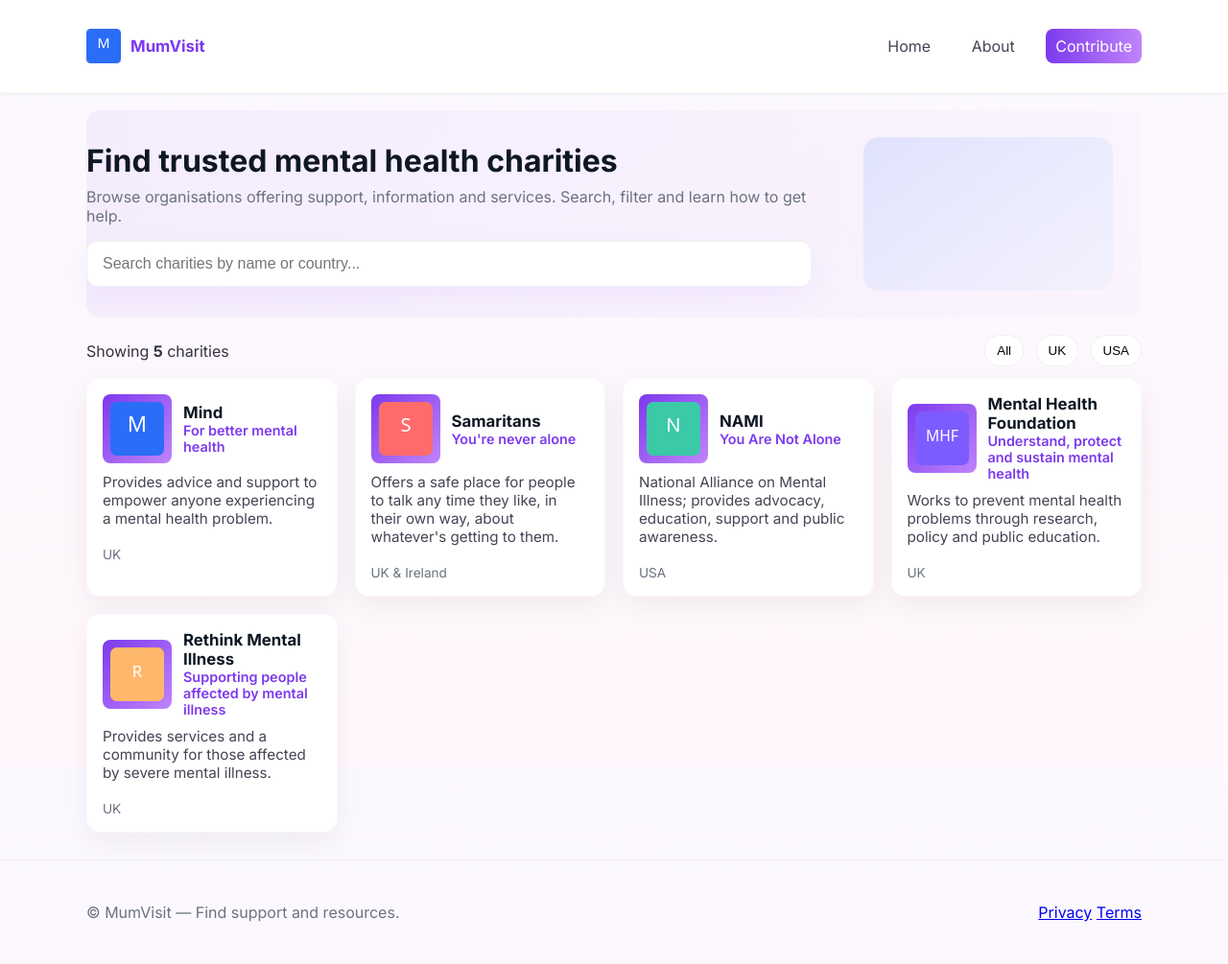
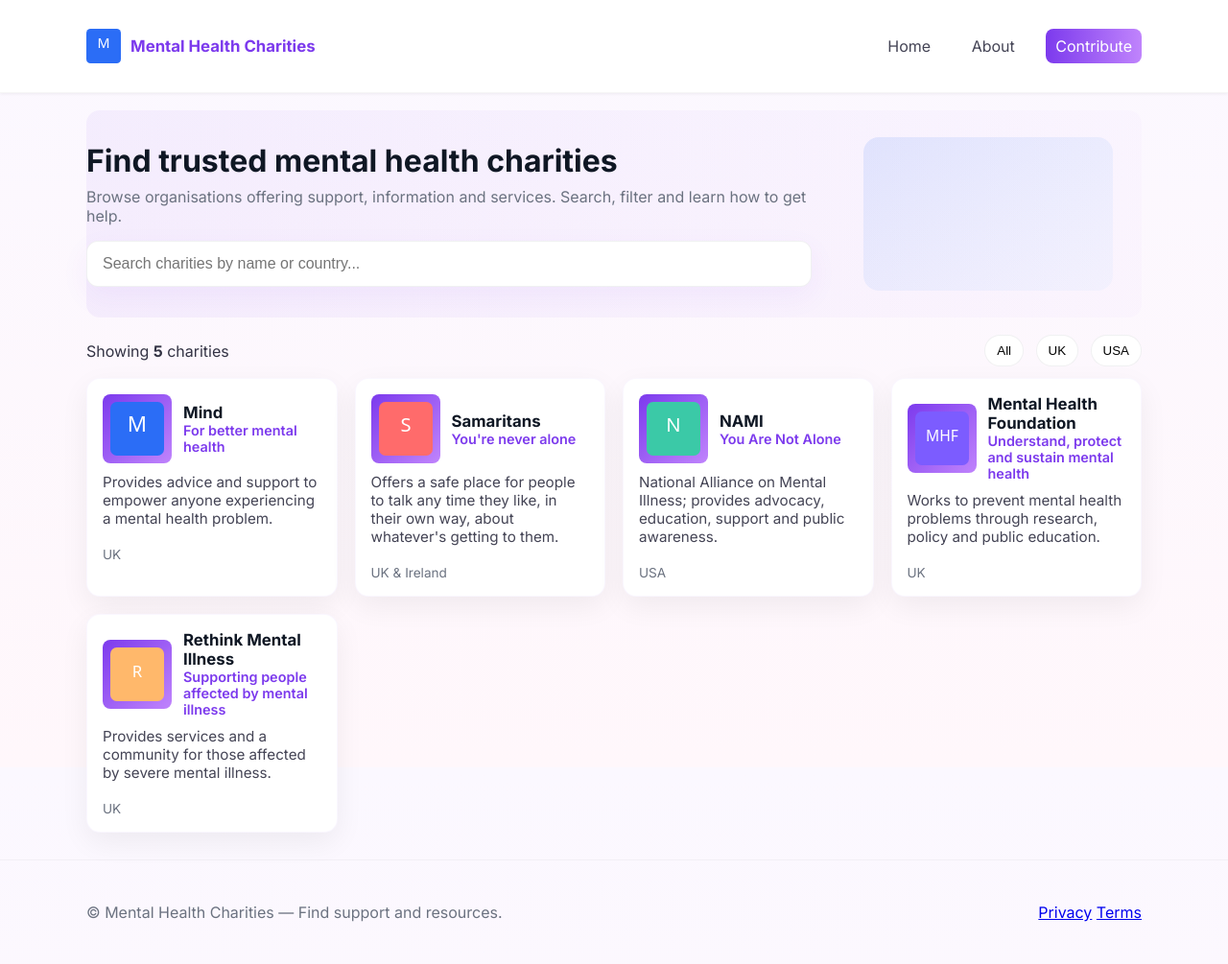
Before and after one commit to andyfast20-sketch/mumvisit, a Flask app: page / in a window 1280 px wide. Shown: the whole page at 96% size. Run offline with Flask 2, Linux system fonts and the light colour scheme.

Commit message:
Replace visible 'MumVisit' branding with 'Mental Health Charities'

```diff
--- a/templates/base.html
+++ b/templates/base.html
@@ -4,7 +4,7 @@
     <meta charset="utf-8">
     <meta name="viewport" content="width=device-width,initial-scale=1">
     <meta name="description" content="Find trusted mental health charities and organisations to get support.">
-    <title>{% block title %}MumVisit Site{% endblock %}</title>
+      <title>{% block title %}Mental Health Charities{% endblock %}</title>
     <!-- Google Fonts -->
     <link href="https://fonts.googleapis.com/css2?family=Inter:wght@300;400;600;700&display=swap" rel="stylesheet">
     <link rel="stylesheet" href="/static/css/style.css">
@@ -14,8 +14,8 @@
       <header class="site-header">
         <div class="container header-inner">
           <a class="brand" href="/">
-            <img src="/static/images/mind.svg" alt="MumVisit" class="brand-logo">
-            <span class="brand-name">MumVisit</span>
+            <img src="/static/images/mind.svg" alt="Mental Health Charities" class="brand-logo">
+            <span class="brand-name">Mental Health Charities</span>
           </a>
           <nav class="main-nav" aria-label="Main navigation">
             <a href="/">Home</a>
@@ -32,7 +32,7 @@
       <footer class="site-footer">
         <div class="container">
           <div class="footer-inner">
-            <p class="muted">© {{year if year is defined else 'MumVisit'}} — Find support and resources.</p>
+            <p class="muted">© {{year if year is defined else 'Mental Health Charities'}} — Find support and resources.</p>
             <nav class="footer-nav" aria-label="Footer navigation">
               <a href="/privacy">Privacy</a>
               <a href="/terms">Terms</a>
--- a/templates/index.html
+++ b/templates/index.html
@@ -1,6 +1,6 @@
 {% extends 'base.html' %}
 
-{% block title %}Find Mental Health Charities — MumVisit{% endblock %}
+{% block title %}Find Mental Health Charities{% endblock %}
 
 {% block content %}
   <section class="hero">
```
Also changed, not shown: README.md.
